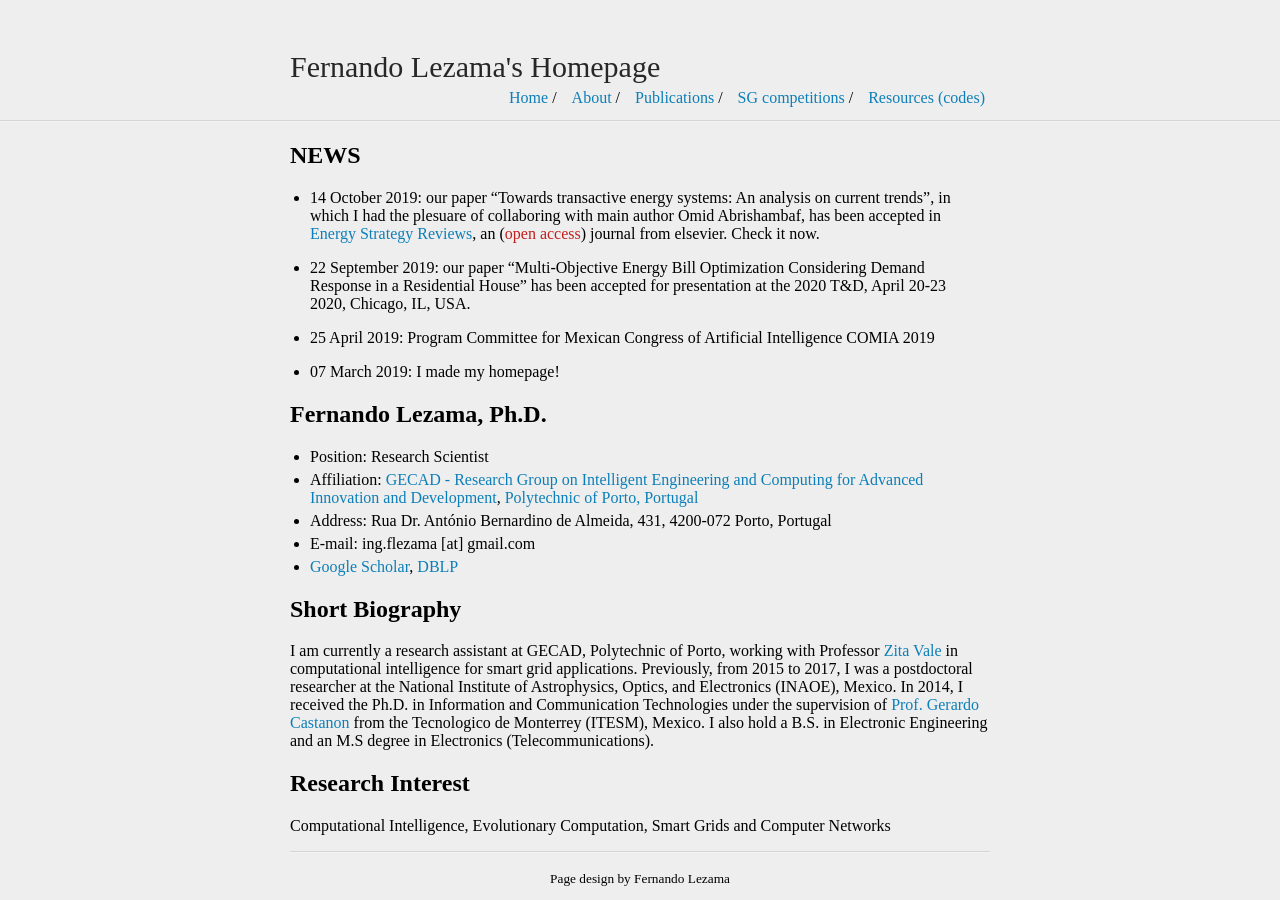
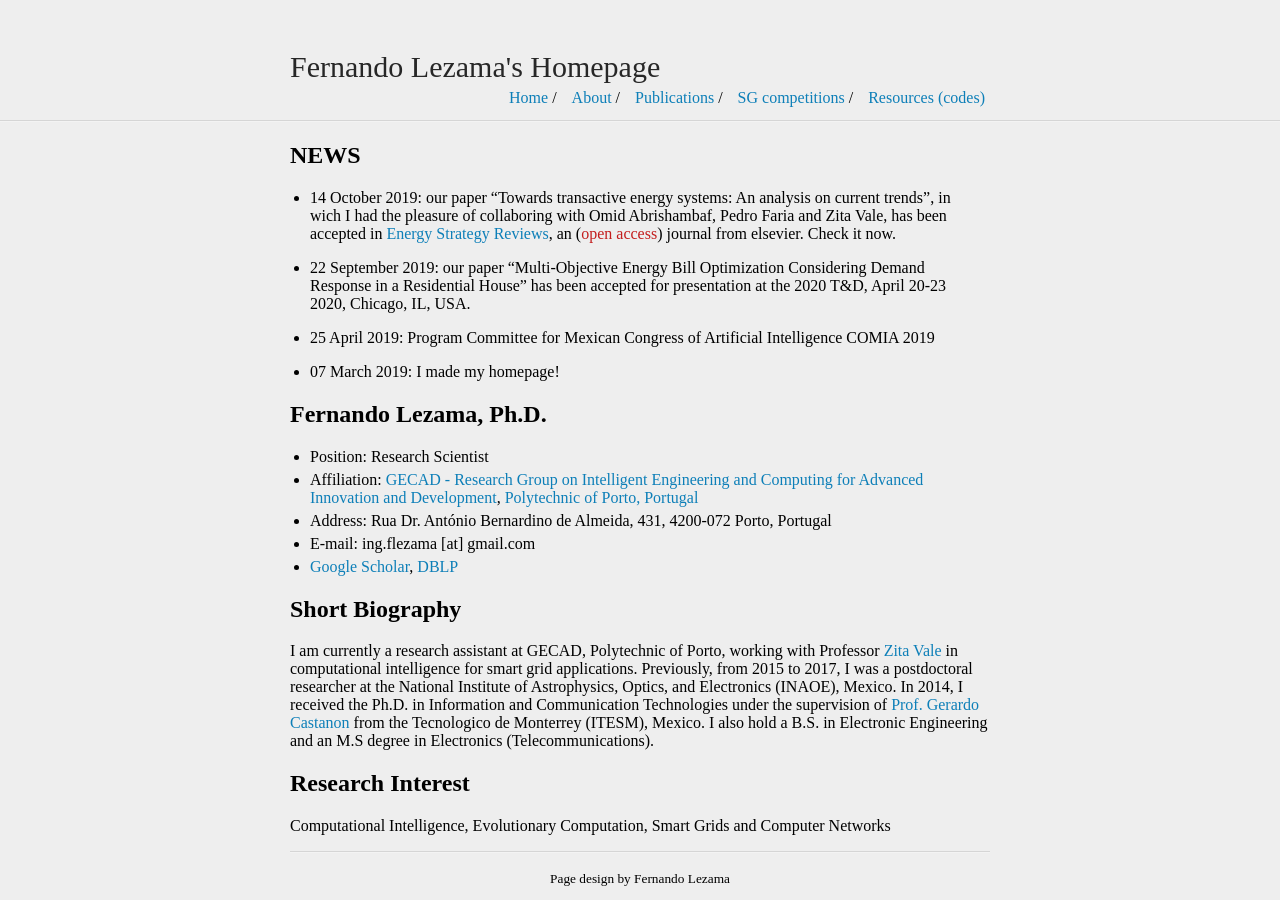
Before and after one commit to fernandolezama/fernandolezama.github.io, a Jekyll site: the page built from index.md, in a window 1280 px wide. Built offline with Jekyll 4.4.1, drawn with Linux system fonts in a browser that asks for light colours.

Commit message:
Update index.md

```diff
--- a/index.md
+++ b/index.md
@@ -5,7 +5,7 @@ title: Fernando Lezama's Homepage
 
 
 ## NEWS
-* 14 October 2019: our paper "Towards transactive energy systems: An analysis on current trends", in which I had the plesuare of collaboring with main author Omid Abrishambaf, has been accepted in [Energy Strategy Reviews](https://www.sciencedirect.com/science/article/pii/S2211467X19301105), an (<span style="color:#C31D1D;">open access</span>) journal from elsevier. Check it now.
+* 14 October 2019: our paper "Towards transactive energy systems: An analysis on current trends", in wich I had the pleasure of collaboring with Omid Abrishambaf, Pedro Faria and Zita Vale, has been accepted in [Energy Strategy Reviews](https://www.sciencedirect.com/science/article/pii/S2211467X19301105), an (<span style="color:#C31D1D;">open access</span>) journal from elsevier. Check it now.
 
 * 22 September 2019: our paper "Multi-Objective Energy Bill Optimization Considering Demand Response in a Residential House" has been accepted for presentation at the 2020 T&D, April 20-23 2020, Chicago, IL, USA.
 
```
